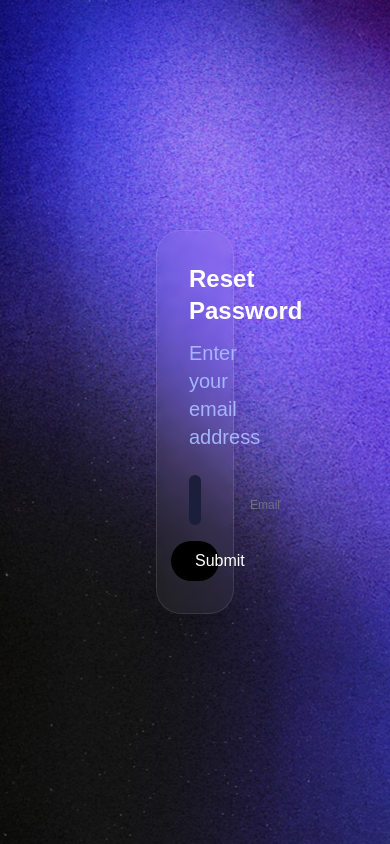
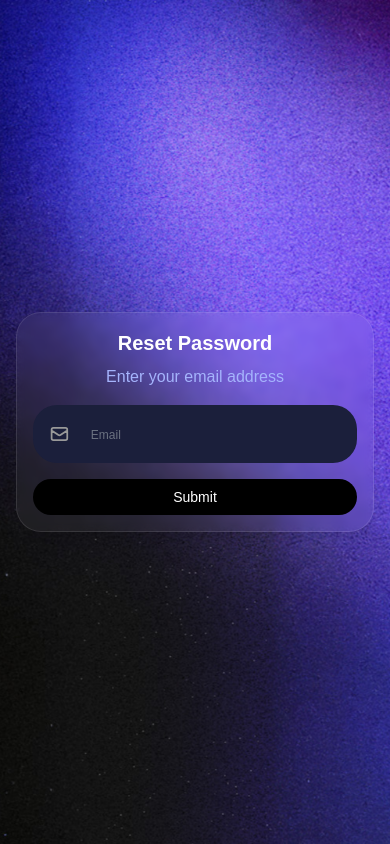
Before and after one commit to Nissorn/FeelVerse, a React (Vite) app in the folder client/: page /ResetPassword in a window 390 px wide. Built offline with nearby package versions, Linux system fonts and the light colour scheme; a web font is replaced by a local one.

Commit message:
fix reset pwd.jsx

```diff
--- a/client/src/auth/ResetPassword.jsx
+++ b/client/src/auth/ResetPassword.jsx
@@ -110,26 +110,26 @@ const ResetPassword =()=>{
 
     return(
         (state===0)?(
-            <div className="flex min-h-screen items-center justify-center">
-                <div className='glass-card p-8 w-1/5 '>
-                    <h1 className='text-white font-semibold text-2xl text-center '>Reset Password</h1>
-                    <p className='mt-3 text-center text-xl mb-6 text-indigo-300'>Enter your email address</p>
-                    <div className='flex flex-row  items-center justify-start bg-space-blue rounded-3xl'>
-                        <HiOutlineMail size={24} color="#999" className='ml-10' />
+            <div className="flex min-h-screen items-center justify-center p-4">
+                <div className='glass-card p-4 sm:p-6 md:p-8 w-full sm:w-4/5 md:w-3/5 lg:w-2/5 xl:w-1/3 max-w-md mx-auto'>
+                    <h1 className='text-white font-semibold text-xl sm:text-2xl text-center'>Reset Password</h1>
+                    <p className='mt-2 sm:mt-3 text-center text-base sm:text-lg md:text-xl mb-4 sm:mb-6 text-indigo-300'>Enter your email address</p>
+                    <div className='flex flex-row items-center justify-start bg-space-blue rounded-3xl p-2 sm:p-3'>
+                        <HiOutlineMail size={24} color="#999" className='ml-2 sm:ml-4' />
                         <input
                             type="email"
                             placeholder="Email"
                             value={dataEmail}
-                            className='ml-2 mt-2  bg-transparent border-transparent outline-none focus:bg-transparent hover:bg-transparent focus:ring-0 focus:border-transparent'
+                            className='ml-2 w-full bg-transparent border-transparent outline-none focus:bg-transparent hover:bg-transparent focus:ring-0 focus:border-transparent text-white'
                             onChange={(e) => setDataEmail(e.target.value)}
                         />
                     </div>
 
 
-                    <form onSubmit={handlesubmitresetPass} className="mt-4 flex flex-1 w-full items-center justify-center">
+                    <form onSubmit={handlesubmitresetPass} className="mt-4 sm:mt-6 flex flex-1 w-full items-center justify-center">
                         <button
                             type="submit"
-                            className="justify-center space-button w-[80%]"
+                            className="justify-center space-button w-full hover:nebula-glow text-sm sm:text-base"
                         >
                             Submit
                         </button>
@@ -138,25 +138,30 @@ const ResetPassword =()=>{
             </div>
         ):(
         (state===1)?(
-            <div className="flex min-h-screen items-center justify-center">
-                <div className='glass-card p-8 w-1/3 '>
-                    <h1 className='text-white font-semibold text-2xl text-center '>Reset Password OTP</h1>
-                    <p className='mt-3 text-center text-xl mb-6 text-indigo-300'>Enter your email address</p>
+            <div className="flex min-h-screen items-center justify-center p-4">
+                <div className='glass-card p-4 sm:p-6 md:p-8 w-full sm:w-4/5 md:w-3/5 lg:w-2/5 xl:w-1/3 max-w-md mx-auto'>
+                    <h1 className='text-white font-semibold text-xl sm:text-2xl text-center'>Reset Password OTP</h1>
+                    <p className='mt-2 sm:mt-3 text-center text-base sm:text-lg md:text-xl mb-4 sm:mb-6 text-indigo-300'>Enter the 6-digit code sent to your email</p>
 
-                    <div className='flex justify-between my-8 px-10' onPaste={handlePaste}>
+                    <div className='flex justify-between my-4 sm:my-6 md:my-8 px-2 sm:px-6 md:px-10' onPaste={handlePaste}>
                         {Array(6).fill(0).map((_,index)=>(
-                            <input type='text' maxLength='1' key={index} required className='w-12  h-16 bg-space-blue  text-center text-xl rounded-lg'
-                            ref={e=> inputRefs.current[index]=e}
-                            onInput={(e) => handleInput(e,index)}
-                            onKeyDown={(e)=> handleKey(e,index)}
+                            <input
+                                type='text'
+                                maxLength='1'
+                                key={index}
+                                required
+                                className='w-12 sm:w-14 md:w-16 h-12 sm:h-14 md:h-16 bg-space-blue text-white text-center text-xl sm:text-2xl md:text-3xl rounded-lg border-2 border-indigo-500 focus:border-indigo-400 focus:outline-none focus:ring-2 focus:ring-indigo-400 transition-all'
+                                ref={e=> inputRefs.current[index]=e}
+                                onInput={(e) => handleInput(e,index)}
+                                onKeyDown={(e)=> handleKey(e,index)}
                             />
                         ))}
                     </div>
 
-                    <form onSubmit={handlesubmitOTP} className="mt-4 flex flex-1 w-full items-center justify-center">
+                    <form onSubmit={handlesubmitOTP} className="mt-4 sm:mt-6 flex flex-1 w-full items-center justify-center">
                         <button
                             type="submit"
-                            className="justify-center space-button w-[80%]"
+                            className="justify-center space-button w-full hover:nebula-glow text-sm sm:text-base"
                         >
                             Submit
                         </button>
@@ -164,31 +169,31 @@ const ResetPassword =()=>{
                 </div>
             </div>
         ):(
-            <div className="flex min-h-screen items-center justify-center">
-                <div className='glass-card p-8 w-1/5 '>
-                    <h1 className='text-white font-semibold text-2xl text-center '>New Password</h1>
-                    <p className='mt-3 text-center text-xl mb-6 text-indigo-300'>Enter your email address</p>
-                    <div className='flex flex-row  items-center justify-start bg-space-blue rounded-3xl'>
+            <div className="flex min-h-screen items-center justify-center p-4">
+                <div className='glass-card p-4 sm:p-6 md:p-8 w-full sm:w-4/5 md:w-3/5 lg:w-2/5 xl:w-1/3 max-w-md mx-auto'>
+                    <h1 className='text-white font-semibold text-xl sm:text-2xl text-center'>New Password</h1>
+                    <p className='mt-2 sm:mt-3 text-center text-base sm:text-lg md:text-xl mb-4 sm:mb-6 text-indigo-300'>Enter your new password</p>
+                    <div className='flex flex-row items-center justify-start bg-space-blue rounded-3xl p-2 sm:p-3'>
                         <input
                             type="password"
                             placeholder="Enter New Password"
-                            className='ml-2 mt-2  bg-transparent border-transparent outline-none focus:bg-transparent hover:bg-transparent focus:ring-0 focus:border-transparent'
+                            className='w-full bg-transparent border-transparent outline-none focus:bg-transparent hover:bg-transparent focus:ring-0 focus:border-transparent text-white'
                             onChange={(e) => setPasswordcheck({ ...Passwordcheck, password: e.target.value })}
                         />
                     </div>
-                    <div className='flex flex-row mt-4 items-center justify-start bg-space-blue rounded-3xl'>
+                    <div className='flex flex-row mt-4 items-center justify-start bg-space-blue rounded-3xl p-2 sm:p-3'>
                         <input
                             type="password"
                             placeholder="Enter Confirm Password"
-                            className='ml-2 mt-2  bg-transparent border-transparent outline-none focus:bg-transparent hover:bg-transparent focus:ring-0 focus:border-transparent'
+                            className='w-full bg-transparent border-transparent outline-none focus:bg-transparent hover:bg-transparent focus:ring-0 focus:border-transparent text-white'
                             onChange={(e) => setPasswordcheck({ ...Passwordcheck, confirmPassword: e.target.value })}
                         />
                     </div>
 
-                    <form onSubmit={handleconfirmPassword} className="mt-4 flex flex-1 w-full items-center justify-center">
+                    <form onSubmit={handleconfirmPassword} className="mt-4 sm:mt-6 flex flex-1 w-full items-center justify-center">
                         <button
                             type="submit"
-                            className="justify-center space-button w-[80%]"
+                            className="justify-center space-button w-full hover:nebula-glow text-sm sm:text-base"
                         >
                             Submit
                         </button>
```
